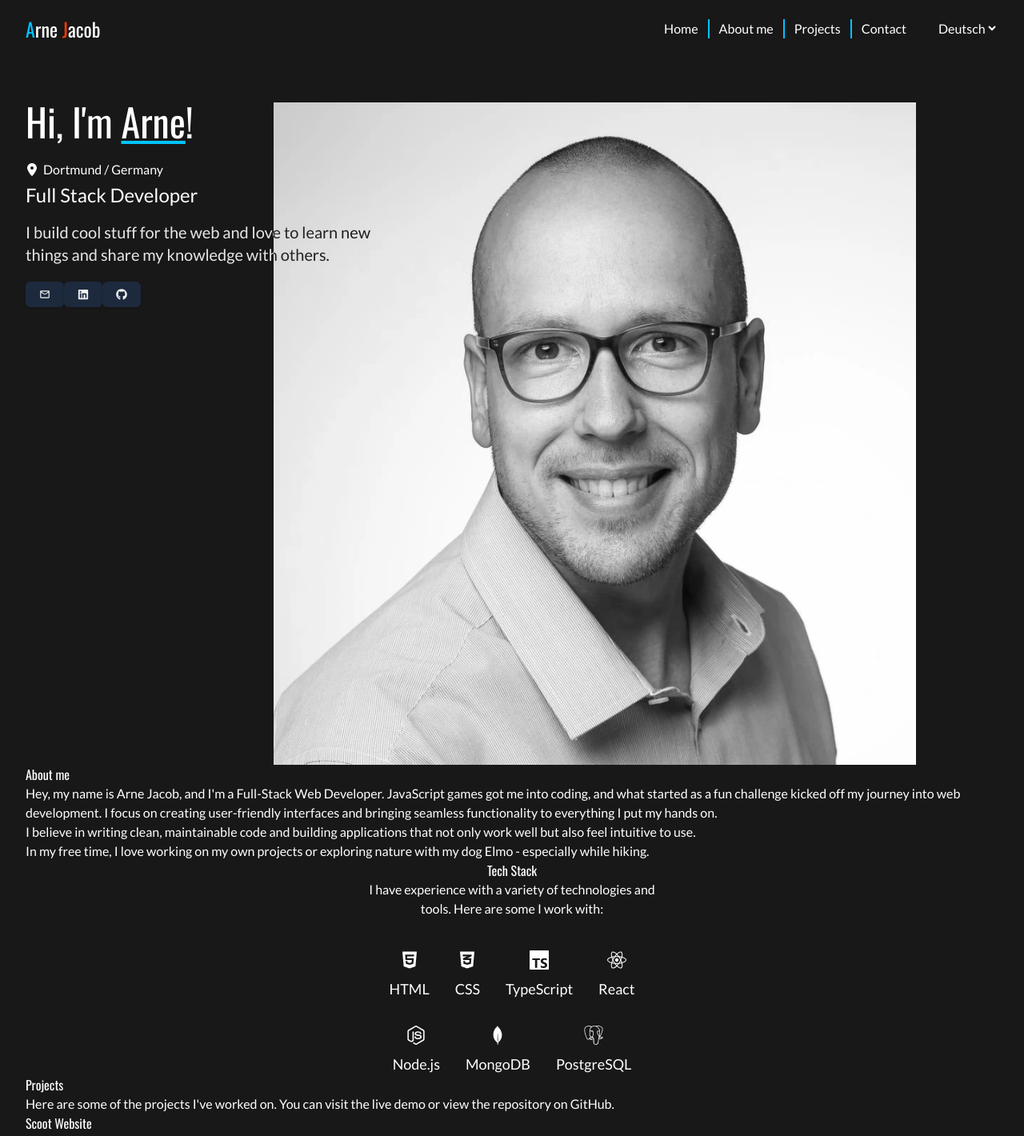
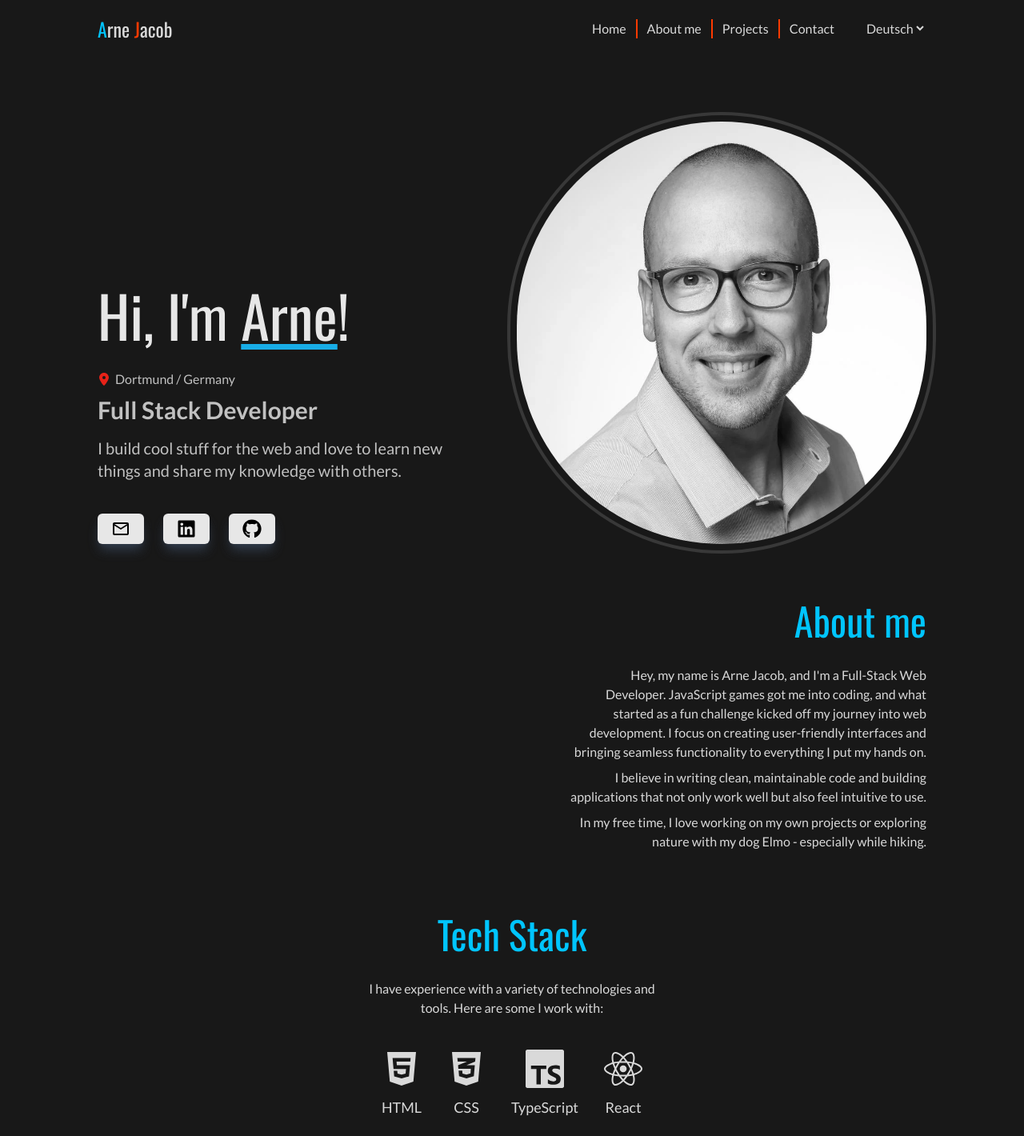
Before and after one commit to Dudeldups/personal-portfolio, a React (Vite) app in the folder frontend/: page / in a window 1280 px wide. Shown: the top 1420 px of the page at 80% size. Built offline with nearby package versions, Linux system fonts and the light colour scheme.

Commit message:
add styling for sections

```diff
--- a/frontend/src/App.tsx
+++ b/frontend/src/App.tsx
@@ -9,7 +9,7 @@ import "./i18n/i18n";
 
 function App() {
   return (
-    <div className="flex min-h-screen flex-col items-center">
+    <div className="flex min-h-screen flex-col items-center justify-center">
       <Meta />
 
       <Header />
--- a/frontend/src/components/ButtonContainer/ButtonContainer.tsx
+++ b/frontend/src/components/ButtonContainer/ButtonContainer.tsx
@@ -6,24 +6,33 @@ import { FaGithub } from "react-icons/fa6";
 
 type ButtonContainerProps = {
   showText: boolean;
+  className?: string;
 };
 
-const ButtonContainer = ({ showText }: ButtonContainerProps) => {
+const ButtonContainer = ({ showText, className }: ButtonContainerProps) => {
   const { t } = useTranslation();
 
   return (
-    <div className="">
-      <a href="mailto:hi@dudeldups.dev" className="btn">
-        <MdOutlineEmail />
-        {showText && <span>{t(KEYS.CONTACT.BUTTON)}</span>}
+    <div className={className}>
+      <a href="mailto:hi@dudeldups.dev" className="btn flex items-center gap-2">
+        <MdOutlineEmail className="text-2xl text-darkest" />
+        {showText && (
+          <span className="text-darkest">{t(KEYS.CONTACT.BUTTON)}</span>
+        )}
       </a>
-      <a href="https://linkedin.com/in/arne-jacob/" className="btn">
-        <FaLinkedin />
-        {showText && <span>LinkedIn</span>}
+      <a
+        href="https://linkedin.com/in/arne-jacob/"
+        className="btn flex items-center gap-2"
+      >
+        <FaLinkedin className="text-2xl text-darkest" />
+        {showText && <span className="text-darkest">LinkedIn</span>}
       </a>
-      <a href="https://github.com/Dudeldups" className="btn">
-        <FaGithub />
-        {showText && <span>GitHub</span>}
+      <a
+        href="https://github.com/Dudeldups"
+        className="btn flex items-center gap-2"
+      >
+        <FaGithub className="text-2xl text-darkest" />
+        {showText && <span className="text-darkest">GitHub</span>}
       </a>
     </div>
   );
--- a/frontend/src/components/Contact/Contact.tsx
+++ b/frontend/src/components/Contact/Contact.tsx
@@ -6,13 +6,12 @@ const Contact = () => {
   const { t } = useTranslation();
 
   return (
-    <section id="contact" className="w-full">
+    <section id="contact" className="section mx-auto w-full max-w-page px-page">
       <div>
-        <h2>{t(KEYS.CONTACT.TITLE)}</h2>
-
-        <div>
+        <hgroup className="text-center">
+          <h2>{t(KEYS.CONTACT.TITLE)}</h2>
           <p>{t(KEYS.CONTACT.DESC)}</p>
-        </div>
+        </hgroup>
 
         <ButtonContainer showText={true} />
       </div>
--- a/frontend/src/components/Footer/Footer.tsx
+++ b/frontend/src/components/Footer/Footer.tsx
@@ -6,8 +6,8 @@ const Footer = () => {
   const currentYear = new Date().getFullYear();
 
   return (
-    <footer className="px-page w-full">
-      <div>
+    <footer className="w-full bg-dark">
+      <div className="mx-auto max-w-page px-page py-4 text-center md:py-6">
         <p>
           &copy; {currentYear} Arne Jacob - {t(KEYS.FOOTER.DISCLAIMER)}
         </p>
--- a/frontend/src/components/Header/Header.tsx
+++ b/frontend/src/components/Header/Header.tsx
@@ -3,7 +3,7 @@ import Navbar from "./Navbar";
 
 const Header = () => {
   return (
-    <header className="px-page flex w-full items-center py-5">
+    <header className="flex w-full max-w-page items-center px-page py-5">
       <a href="/" className="mr-auto font-oswald text-2xl">
         <span className="text-primary">A</span>rne{" "}
         <span className="text-accent">J</span>
--- a/frontend/src/components/Header/Navbar.tsx
+++ b/frontend/src/components/Header/Navbar.tsx
@@ -7,16 +7,16 @@ const Navbar = () => {
   return (
     <nav className="max-md:hidden">
       <ul className="flex">
-        <li className="px-3 not-first:border-l-2 not-first:border-l-primary">
+        <li className="px-3 not-first:border-l-2 not-first:border-l-accent">
           <a href="#">{t(KEYS.NAV.HOME)}</a>
         </li>
-        <li className="px-3 not-first:border-l-2 not-first:border-l-primary">
+        <li className="px-3 not-first:border-l-2 not-first:border-l-accent">
           <a href="#about">{t(KEYS.NAV.ABOUT)}</a>
         </li>
-        <li className="px-3 not-first:border-l-2 not-first:border-l-primary">
+        <li className="px-3 not-first:border-l-2 not-first:border-l-accent">
           <a href="#projects">{t(KEYS.NAV.PROJECTS)}</a>
         </li>
-        <li className="px-3 not-first:border-l-2 not-first:border-l-primary">
+        <li className="px-3 not-first:border-l-2 not-first:border-l-accent">
           <a href="#contact">{t(KEYS.NAV.CONTACT)}</a>
         </li>
       </ul>
--- a/frontend/src/components/Intro/Intro.tsx
+++ b/frontend/src/components/Intro/Intro.tsx
@@ -9,38 +9,48 @@ const Intro = () => {
   return (
     <section
       id="about"
-      className="px-page mt-14 w-full text-center md:text-left"
+      className="mx-auto mt-14 w-full max-w-page px-page text-center md:mt-20 md:text-left"
     >
-      <div className="grid w-full gap-6 md:grid-cols-12 md:grid-rows-1">
-        <div className="md:col-span-full md:row-span-full">
+      <div className="grid w-full md:grid-cols-12 md:grid-rows-1">
+        <div className="md:col-span-full md:row-span-full md:self-end md:mix-blend-difference">
+          <hgroup className="">
             <h1>
               <Trans i18nKey={KEYS.INTRO.TITLE}>
                 0 <span className="underline decoration-primary">1</span>2
               </Trans>
             </h1>
-          <div className="mt-6 flex items-center gap-1.5 max-md:justify-center">
-            <FaLocationDot />
+            <div className="mt-6 flex items-center gap-1.5 max-md:justify-center md:mt-8">
+              <FaLocationDot className="text-accent" />
               <p className="">{t(KEYS.INTRO.LOCATION)}</p>
             </div>
-          <p className="mt-1 text-2xl">{t(KEYS.INTRO.JOB)}</p>
-          <p className="mt-4 mb-5 max-w-md text-xl mix-blend-difference max-md:mx-auto">
+          </hgroup>
+
+          <p className="mt-2 text-xl font-bold sm:text-2xl md:mt-2 lg:text-3xl">
+            {t(KEYS.INTRO.JOB)}
+          </p>
+          <p className="mt-4 max-w-md text-lg max-md:mx-auto sm:text-xl">
             {t(KEYS.INTRO.DESC)}
           </p>
-          <ButtonContainer showText={false} />
+
+          <ButtonContainer
+            showText={false}
+            className="mt-10 flex items-center justify-center gap-6 md:justify-start"
+          />
         </div>
+
         <img
           src="/assets/images/Foto.webp"
           alt="Portrait of Arne"
-          className="md:col-start-4 md:col-end-12 md:row-span-full"
+          className="portrait-img place-self-center rounded-full outline-4 outline-offset-8 outline-dark-light max-md:mt-14 md:col-start-4 md:col-end-[-1] md:row-span-full md:place-self-end"
         />
       </div>
 
-      <div>
-        <h2 className="">{t(KEYS.ABOUT.TITLE)}</h2>
+      <hgroup className="mx-auto mt-14 max-w-md sm:mt-16 md:mt-18 md:mr-0 md:text-right">
+        <h2>{t(KEYS.ABOUT.TITLE)}</h2>
         <p>{t(KEYS.ABOUT.DESC)}</p>
-        <p>{t(KEYS.ABOUT.DESC_2)}</p>
+        <p className="my-2">{t(KEYS.ABOUT.DESC_2)}</p>
         <p>{t(KEYS.ABOUT.DESC_3)}</p>
-      </div>
+      </hgroup>
     </section>
   );
 };
--- a/frontend/src/components/Projects/Projects.tsx
+++ b/frontend/src/components/Projects/Projects.tsx
@@ -6,12 +6,17 @@ const Projects = () => {
   const { t } = useTranslation();
 
   return (
-    <section id="projects" className="px-page w-full">
+    <section
+      id="projects"
+      className="section mx-auto w-full max-w-page px-page"
+    >
       <div>
+        <hgroup className="text-center">
           <h2>{t(KEYS.PROJECTS.TITLE)}</h2>
           <p>{t(KEYS.PROJECTS.DESC)}</p>
+        </hgroup>
 
-        <ul>
+        <ul className="mt-10 grid gap-8">
           {projects.map((project) => {
             const uppercaseTitle =
               project.title.toUpperCase() as keyof typeof KEYS.PROJECTS;
@@ -20,13 +25,18 @@ const Projects = () => {
 
             return (
               <li key={project.title}>
-                <h3>{t(titleString)}</h3>
+                <hgroup className="text-center">
+                  <h3 className="mb-3 text-2xl">{t(titleString)}</h3>
                   <p>{t(descString)}</p>
+                </hgroup>
 
+                <picture className="mt-6 block aspect-square bg-pink-400 p-1">
                   <img
                     src={`/assets/images/project-previews/${project.image}`}
                     alt={`Preview of the ${project.title} website`}
+                    className=""
                   />
+                </picture>
 
                 <div>
                   <a href={project.demoLink} className="btn">
--- a/frontend/src/index.css
+++ b/frontend/src/index.css
@@ -9,7 +9,13 @@
   --color-accent: #ff3a00;
   --color-darkest: #181818;
   --color-dark: #282828;
+  --color-dark-light: #383838;
   --color-light: #d9d9d9;
+
+  --breakpoint-xs: 30rem;
+  --breakpoint-lg: 62.5rem;
+
+  --spacing-page: 68.75rem;
 }
 
 @layer base {
@@ -18,18 +24,22 @@
   }
 
   body {
-    @apply bg-darkest font-lato text-base text-white;
+    @apply bg-darkest font-lato text-base text-light;
   }
 
   :where(h1, h2, h3, h4, h5, h6) {
-    @apply font-oswald font-semibold;
+    @apply font-oswald font-semibold text-white;
   }
 
   h1 {
-    @apply text-4xl;
+    @apply text-5xl sm:text-6xl md:text-5xl lg:text-7xl;
+  }
 
-    @variant md {
-      @apply text-5xl;
+  h2 {
+    @apply text-4xl text-primary md:text-5xl;
+
+    & + p {
+      @apply mt-6 md:mt-8;
     }
   }
 }
@@ -38,11 +48,23 @@
   .px-page {
     @apply px-4 sm:px-6 lg:px-8;
   }
+
+  .section {
+    @apply relative mt-16 sm:mt-18 md:mt-20;
+  }
 }
 
 @layer components {
   .btn {
-    @apply inline-flex items-center justify-center rounded-md border border-transparent bg-slate-800 px-4 py-2 text-sm font-medium text-gray-100 shadow-sm transition duration-150 ease-in-out;
+    @apply relative inline-flex items-center justify-center rounded-md border border-transparent bg-white px-4 py-1.5 text-sm font-medium text-white shadow-lg shadow-gray-600 transition duration-150 ease-in-out;
+  }
+
+  .portrait-img {
+    max-width: min(100%, 26rem);
+
+    @variant md {
+      max-width: min(100%, clamp(26rem, 6.1379rem + 41.3793vw, 32rem));
+    }
   }
 }
 
```
Lines whose indentation alone changed are shown as unchanged.
